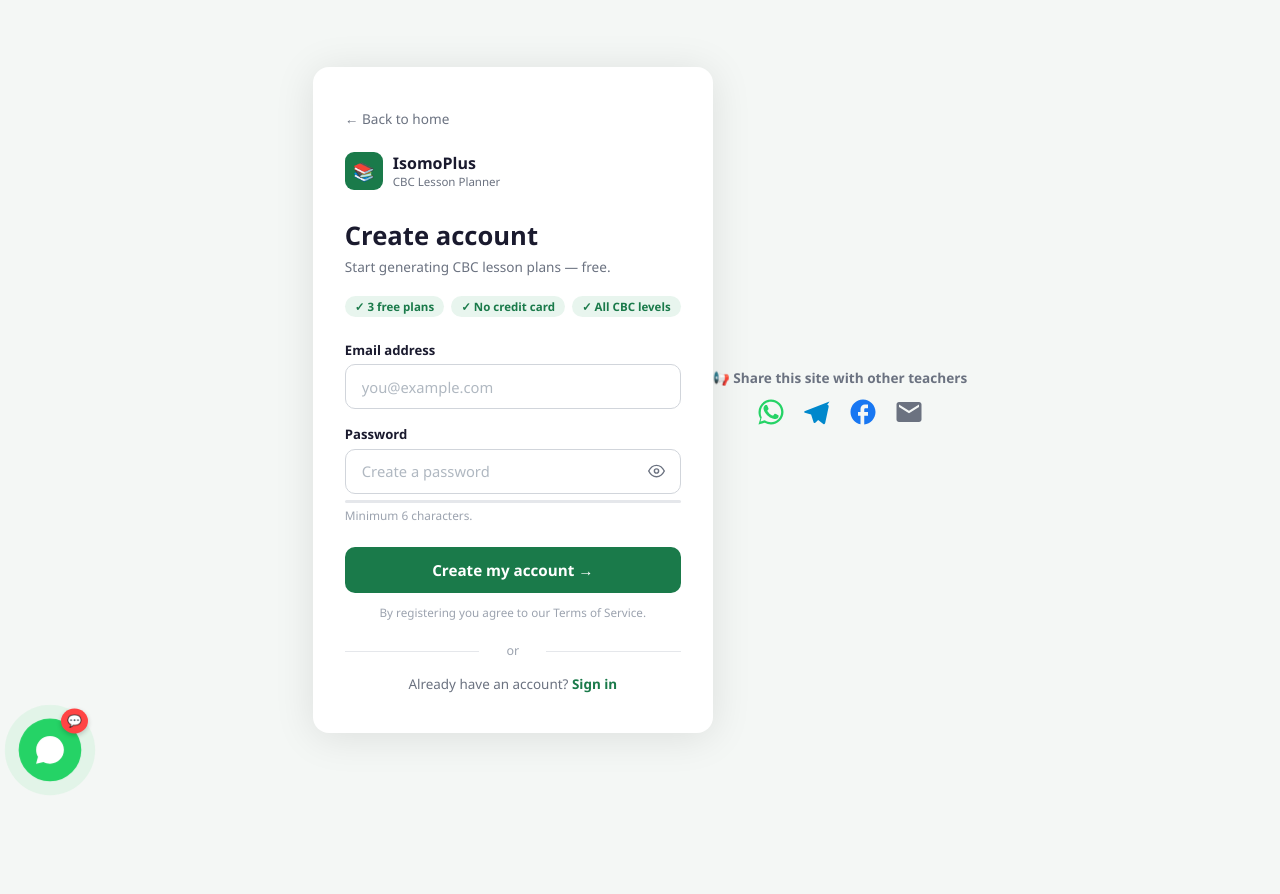
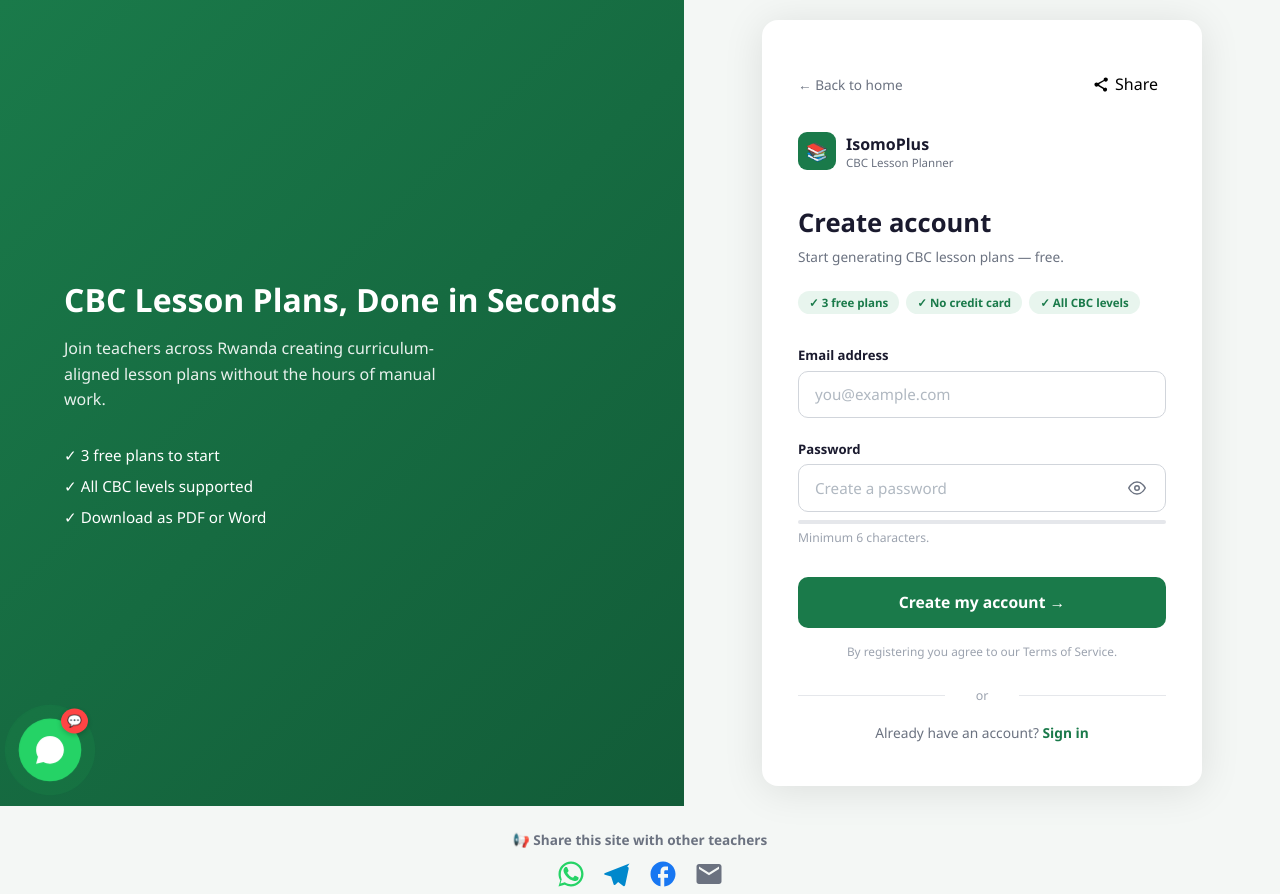
Before and after one commit to SHUMBUSHO123/lesson-plan-generator, a Django app: template lesson-plan-generator/backend/templates/register.html in a window 1280 px wide. Before the commit the page ends 795 px from the top, so only its background shows below. Run offline with Django 5.2, Linux system fonts and the light colour scheme; the template is opened without the code that fills it, so the values that code supplies are empty; parts of the project's set-up code (start-up, migrations or seed data) failed here and were passed over.

Commit message:
login and register redesigned

```diff
--- a/lesson-plan-generator/backend/cbc_backend/urls.py
+++ b/lesson-plan-generator/backend/cbc_backend/urls.py
@@ -4,9 +4,6 @@ from django.http import FileResponse
 from django.conf import settings
 from django.conf.urls.static import static
 import os
-from lessons import views
-from lessons.views_separated.payment_views import payment_page
-
 
 def service_worker(request):
     return FileResponse(
@@ -14,13 +11,8 @@ def service_worker(request):
         content_type='application/javascript'
     )
 
-
 urlpatterns = [
     path('admin/', admin.site.urls),
-    path('', views.landing, name='landing'),
-    path('index/', views.index, name='index'),
-    path('pricing/', views.pricing, name='pricing'),
-    path('payment/', payment_page, name='payment'),
     path('sw.js', service_worker),
     path('api/', include('lessons.urls')),
 ]
--- a/lesson-plan-generator/backend/templates/register.html
+++ b/lesson-plan-generator/backend/templates/register.html
@@ -9,14 +9,27 @@
   <style>
     *, *::before, *::after { box-sizing: border-box; margin: 0; padding: 0; }
 
+    html, body { height: 100%; }
+
     body {
       min-height: 100vh;
       background: #f4f7f5;
       font-family: 'Segoe UI', system-ui, sans-serif;
+    }
+
+    .auth-layout {
+      display: flex;
+      min-height: 100vh;
+    }
+
+    .auth-branding { display: none; }
+
+    .auth-form-side {
+      flex: 1;
       display: flex;
       align-items: center;
       justify-content: center;
-      padding: 1.5rem;
+      padding: 1.25rem;
     }
 
     .card {
@@ -24,8 +37,15 @@
       border-radius: 16px;
       box-shadow: 0 4px 40px rgba(0,0,0,0.10);
       width: 100%;
-      max-width: 400px;
-      padding: 2.5rem 2rem;
+      max-width: 440px;
+      padding: clamp(1.75rem, 6vw, 2.75rem) clamp(1.5rem, 5vw, 2.25rem);
+    }
+
+    .card-top-row {
+      display: flex;
+      align-items: center;
+      justify-content: space-between;
+      margin-bottom: 1.75rem;
     }
 
     .back-btn {
@@ -33,7 +53,7 @@
       color: #6b7280;
       font-size: 0.85rem;
       text-decoration: none;
-      margin-bottom: 1.5rem;
+      margin-bottom: 0;
     }
     .back-btn:hover { color: #1a7a4a; }
 
@@ -41,7 +61,7 @@
       display: flex;
       align-items: center;
       gap: 10px;
-      margin-bottom: 1.8rem;
+      margin-bottom: 2.2rem;
     }
     .logo-icon {
       width: 38px; height: 38px;
@@ -53,32 +73,30 @@
     .logo-text { font-size: 1rem; font-weight: 700; color: #1a1a2e; }
     .logo-sub  { font-size: 0.72rem; color: #6b7280; }
 
-    h1 { font-size: 1.6rem; font-weight: 700; color: #1a1a2e; margin-bottom: 0.25rem; }
-    .sub { font-size: 0.85rem; color: #6b7280; margin-bottom: 1.2rem; }
+    h1 { font-size: 1.6rem; font-weight: 700; color: #1a1a2e; margin-bottom: 0.4rem; }
+    .sub { font-size: 0.85rem; color: #6b7280; margin-bottom: 1.6rem; }
 
-    /* ── Perks ── */
     .perks {
       display: flex;
       gap: 7px;
       flex-wrap: wrap;
-      margin-bottom: 1.5rem;
+      margin-bottom: 2rem;
     }
     .perk {
       background: #e8f5ee;
       color: #1a7a4a;
       font-size: 0.72rem;
       font-weight: 600;
-      padding: 3px 10px;
+      padding: 4px 11px;
       border-radius: 20px;
     }
 
-    /* ── Messages ── */
     .msg {
-      padding: 0.8rem 1rem;
+      padding: 0.85rem 1rem;
       border-radius: 10px;
       font-size: 0.84rem;
       font-weight: 500;
-      margin-bottom: 1.2rem;
+      margin-bottom: 1.4rem;
       display: flex;
       align-items: flex-start;
       gap: 8px;
@@ -87,23 +105,22 @@
     .msg-success { background: #e8f5ee; color: #1a7a4a; border-left: 3px solid #1a7a4a; }
     .msg-info    { background: #fdf6e3; color: #c8971f; border-left: 3px solid #c8971f; }
 
-    /* ── Fields ── */
-    .field { margin-bottom: 1rem; }
+    .field { margin-bottom: 1.35rem; }
     label {
       display: block;
       font-size: 0.82rem;
       font-weight: 600;
       color: #1a1a2e;
-      margin-bottom: 0.35rem;
+      margin-bottom: 0.4rem;
     }
     input[type="email"],
     input[type="password"],
     input[type="text"] {
       width: 100%;
-      padding: 0.72rem 1rem;
+      padding: 0.8rem 1rem;
       border: 1.5px solid #d1d5db;
       border-radius: 10px;
-      font-size: 0.92rem;
+      font-size: 0.95rem;
       font-family: inherit;
       color: #1a1a2e;
       background: #fff;
@@ -121,16 +138,15 @@
     .eye {
       position: absolute; right: 12px; top: 50%; transform: translateY(-50%);
       background: none; border: none; cursor: pointer;
-      color: #6b7280; padding: 4px;
+      color: #6b7280; padding: 8px;
       display: flex; align-items: center;
     }
     .eye:hover { color: #1a7a4a; }
-    .eye svg { width: 17px; height: 17px; }
+    .eye svg { width: 18px; height: 18px; }
 
-    /* strength bar */
     .bar-wrap {
-      height: 3px; background: #e5e7eb;
-      border-radius: 2px; margin-top: 6px; overflow: hidden;
+      height: 4px; background: #e5e7eb;
+      border-radius: 2px; margin-top: 8px; overflow: hidden;
     }
     .bar-fill {
       height: 100%; width: 0%;
@@ -138,42 +154,43 @@
       transition: width 0.3s, background 0.3s;
     }
     .bar-label {
-      font-size: 0.7rem;
+      font-size: 0.72rem;
       color: #6b7280;
-      margin-top: 3px;
+      margin-top: 4px;
     }
-    .hint { font-size: 0.74rem; color: #9ca3af; margin-top: 4px; }
+    .hint { font-size: 0.76rem; color: #9ca3af; margin-top: 5px; }
 
     .btn {
       width: 100%;
-      padding: 0.82rem;
+      padding: 0.9rem;
       background: #1a7a4a;
       color: #fff;
       border: none;
       border-radius: 10px;
-      font-size: 0.95rem;
+      font-size: 0.98rem;
       font-weight: 600;
       font-family: inherit;
       cursor: pointer;
-      margin-top: 0.5rem;
+      margin-top: 0.6rem;
+      min-height: 48px;
       transition: background 0.2s, transform 0.15s;
     }
     .btn:hover  { background: #125c38; }
     .btn:active { transform: scale(0.98); }
 
     .terms {
-      font-size: 0.73rem;
+      font-size: 0.74rem;
       color: #9ca3af;
       text-align: center;
-      margin-top: 0.7rem;
-      line-height: 1.5;
+      margin-top: 0.9rem;
+      line-height: 1.6;
     }
 
     .divider {
       text-align: center;
       font-size: 0.78rem;
       color: #9ca3af;
-      margin: 1.3rem 0 1rem;
+      margin: 1.6rem 0 1.2rem;
       position: relative;
     }
     .divider::before, .divider::after {
@@ -185,17 +202,54 @@
 
     .foot {
       text-align: center;
-      font-size: 0.84rem;
+      font-size: 0.86rem;
       color: #6b7280;
     }
     .foot a { color: #1a7a4a; font-weight: 600; text-decoration: none; }
     .foot a:hover { text-decoration: underline; }
+
+    @media (max-width: 380px) {
+      .card { padding: 1.5rem 1.25rem; }
+    }
+
+    @media (min-width: 900px) {
+      .auth-branding {
+        display: flex;
+        flex-direction: column;
+        justify-content: center;
+        flex: 1;
+        padding: 4rem;
+        background: linear-gradient(135deg, #1a7a4a, #125c38);
+        color: #fff;
+      }
+      .auth-branding h2 { font-size: 2rem; font-weight: 700; margin-bottom: 1rem; line-height: 1.3; }
+      .auth-branding p { font-size: 1rem; opacity: 0.9; line-height: 1.6; max-width: 380px; }
+      .auth-branding .brand-perks { margin-top: 2rem; display: flex; flex-direction: column; gap: 0.7rem; }
+      .auth-branding .brand-perk { font-size: 0.95rem; display: flex; align-items: center; gap: 8px; }
+    }
   </style>
 </head>
 <body>
+
+  <div class="auth-layout">
+
+    <div class="auth-branding">
+      <h2>CBC Lesson Plans, Done in Seconds</h2>
+      <p>Join teachers across Rwanda creating curriculum-aligned lesson plans without the hours of manual work.</p>
+      <div class="brand-perks">
+        <span class="brand-perk">✓ 3 free plans to start</span>
+        <span class="brand-perk">✓ All CBC levels supported</span>
+        <span class="brand-perk">✓ Download as PDF or Word</span>
+      </div>
+    </div>
+
+    <div class="auth-form-side">
       <div class="card">
 
+        <div class="card-top-row">
           <a href="{% url 'landing' %}" class="back-btn">← Back to home</a>
+          {% include "includes/share_dropdown.html" %}
+        </div>
 
         <div class="logo">
           <div class="logo-icon">📚</div>
@@ -268,14 +322,15 @@
         </div>
 
       </div>
+    </div>
+
+  </div>
 
   <script>
-  /* Device ID */
     let did = localStorage.getItem('cbc_device_id');
     if (!did) { did = crypto.randomUUID(); localStorage.setItem('cbc_device_id', did); }
     document.getElementById('device_id').value = did;
 
-  /* Show/hide password */
     const eyeBtn  = document.getElementById('eyeBtn');
     const pwInput = document.getElementById('password');
     const eyeIcon = document.getElementById('eyeIcon');
@@ -287,7 +342,6 @@
         : '<path d="M1 12s4-8 11-8 11 8 11 8-4 8-11 8-11-8-11-8z"/><circle cx="12" cy="12" r="3"/>';
     });
 
-  /* Password strength */
     const barFill  = document.getElementById('barFill');
     const barLabel = document.getElementById('barLabel');
     const colors   = ['#e74c3c', '#e67e22', '#f5c518', '#1a7a4a'];
@@ -304,6 +358,7 @@
       barLabel.style.color     = colors[s];
     });
   </script>
+
   {% include "includes/share_buttons.html" %}
   {% include "includes/whatsapp_chat.html" %}
 </body>
```
Also changed, not shown: lesson-plan-generator/backend/templates/index.html (+66 -3 lines), lesson-plan-generator/backend/templates/login.html (+86 -26 lines). Lines whose indentation alone changed are shown as unchanged.
